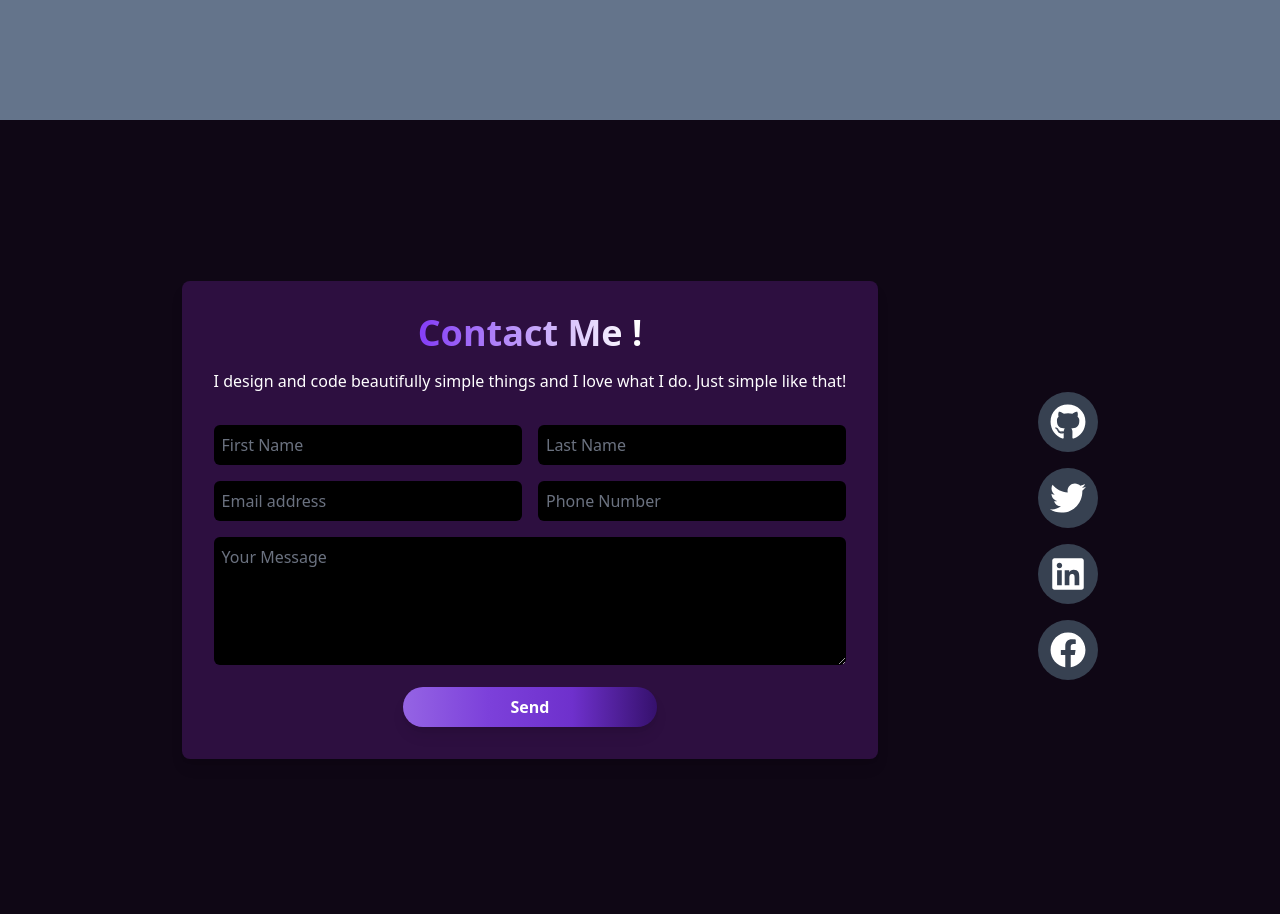
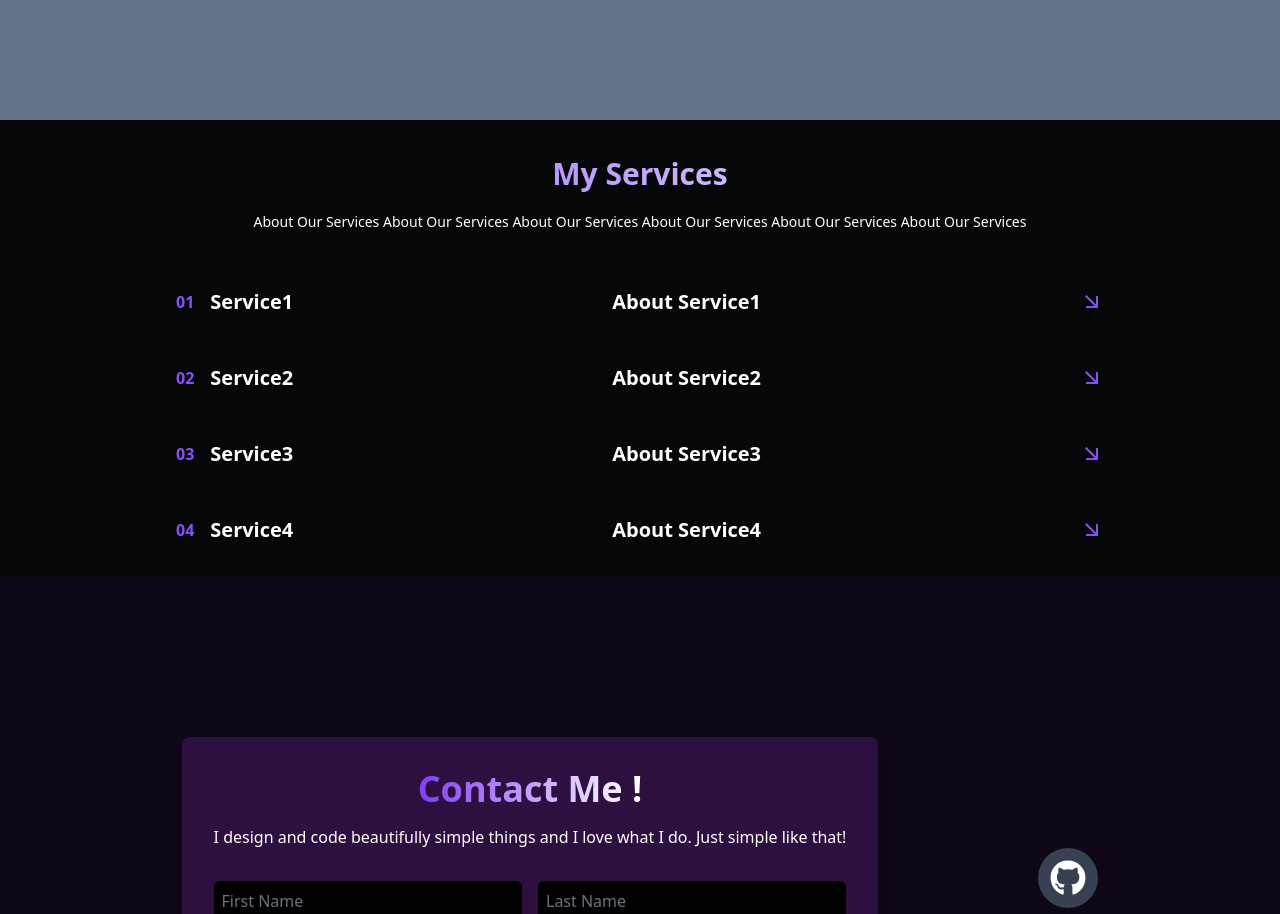
Before and after one commit to rupeshkumar1998/GSINextPortfolio, a React (Vite) app in the folder client/: page / in a window 1280 px wide. Shown: the part 2280-3194 px from the top of the page. Built offline with nearby package versions, Linux system fonts and the light colour scheme.

Commit message:
Footer, Header, Contact Components added

```diff
--- a/client/src/pages/Home.jsx
+++ b/client/src/pages/Home.jsx
@@ -17,6 +17,7 @@ import Skill from '../Components/Skill';
 import Awards from '../Components/Awards';
 import Contact from '../Components/Contact';
 import Footer from '../Components/Footer';
+import MyServices from "../Components/MyServices"
 const Home = () => {
   return (
     <>
@@ -24,6 +25,7 @@ const Home = () => {
     <Awards/>
     <Projects/>
     <Skill/>
+    <MyServices/>
     <Contact/>
     <Dummy/>
     <Footer/>
```
